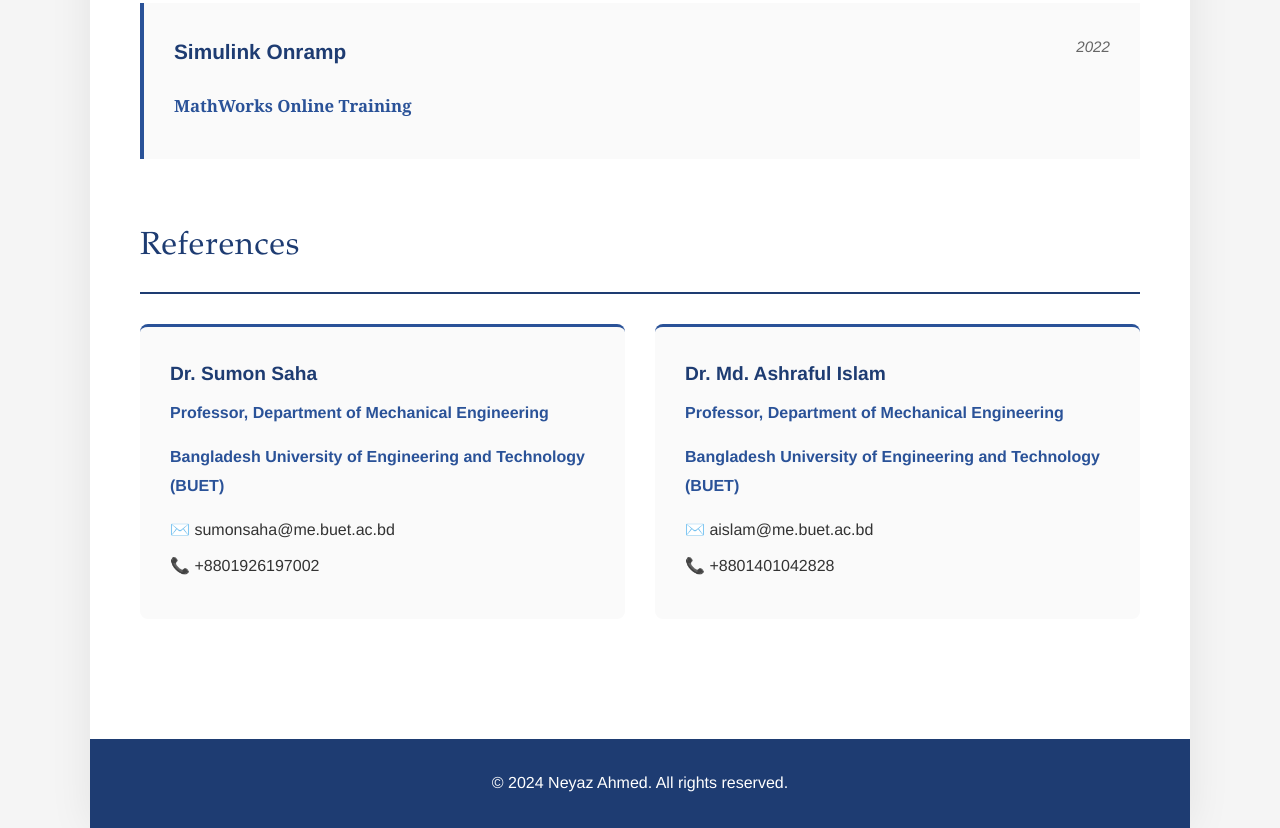
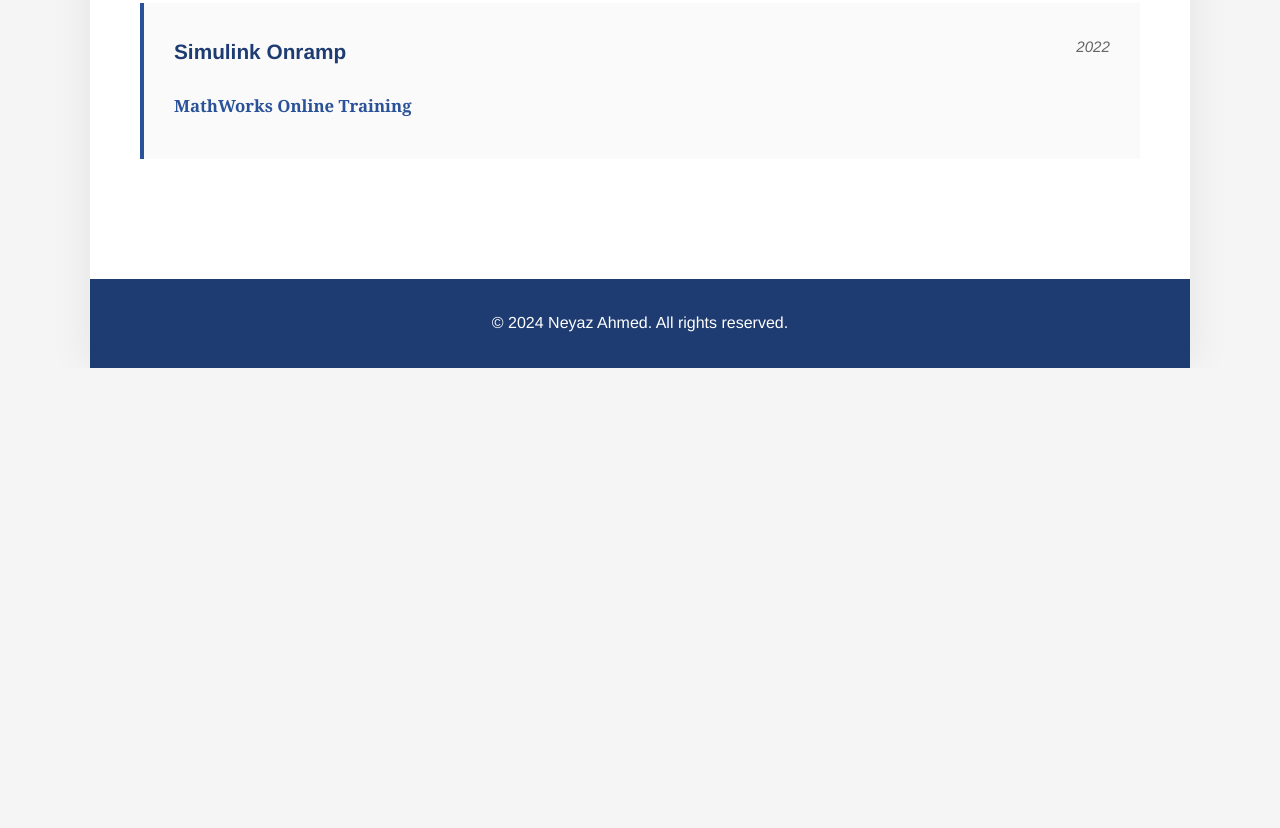
Before and after one commit to neyaz-ahmed/neyaz-ahmed.github.io, a plain HTML site: page index.html in a window 1280 px wide. Shown: the part 5197-6025 px from the top of the page. After the commit the page ends 5565 px from the top, so only its background shows below. Drawn offline with Linux system fonts and the light colour scheme.

Commit message:
Update index.html

```diff
--- a/index.html
+++ b/index.html
@@ -640,25 +640,7 @@
                 </div>
             </section>
 
-            <section id="references">
-                <h2>References</h2>
-                <div class="references-grid">
-                    <div class="reference-card">
-                        <h4>Dr. Sumon Saha</h4>
-                        <p class="title">Professor, Department of Mechanical Engineering</p>
-                        <p class="title">Bangladesh University of Engineering and Technology (BUET)</p>
-                        <p>✉️ sumonsaha@me.buet.ac.bd</p>
-                        <p>📞 +8801926197002</p>
-                    </div>
-                    <div class="reference-card">
-                        <h4>Dr. Md. Ashraful Islam</h4>
-                        <p class="title">Professor, Department of Mechanical Engineering</p>
-                        <p class="title">Bangladesh University of Engineering and Technology (BUET)</p>
-                        <p>✉️ aislam@me.buet.ac.bd</p>
-                        <p>📞 +8801401042828</p>
-                    </div>
-                </div>
-            </section>
+
         </div>
 
         <footer>
```
